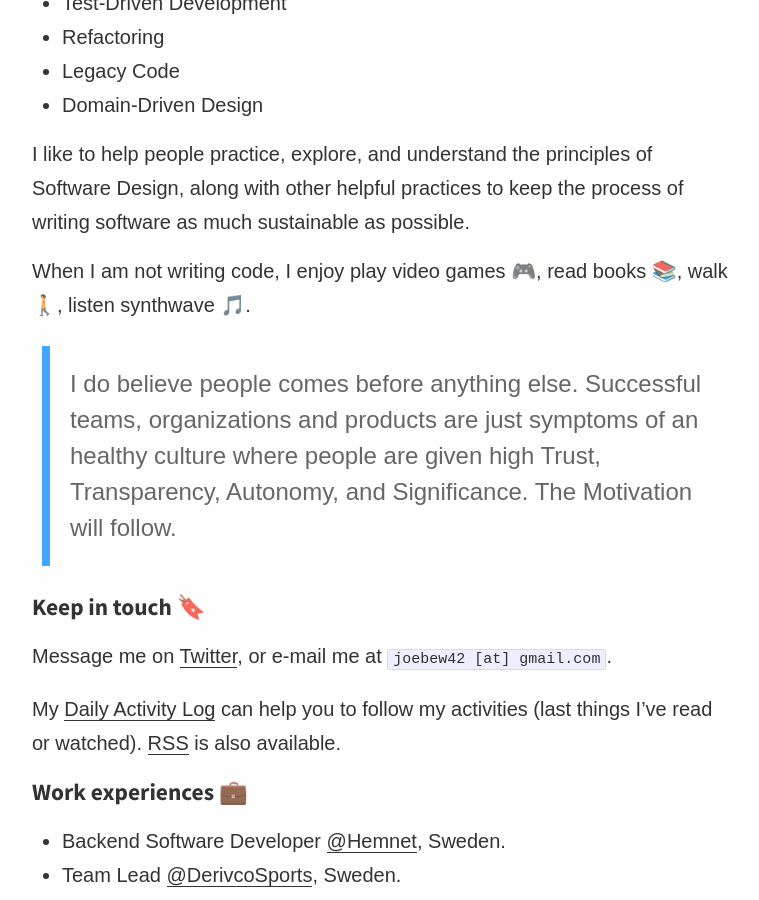
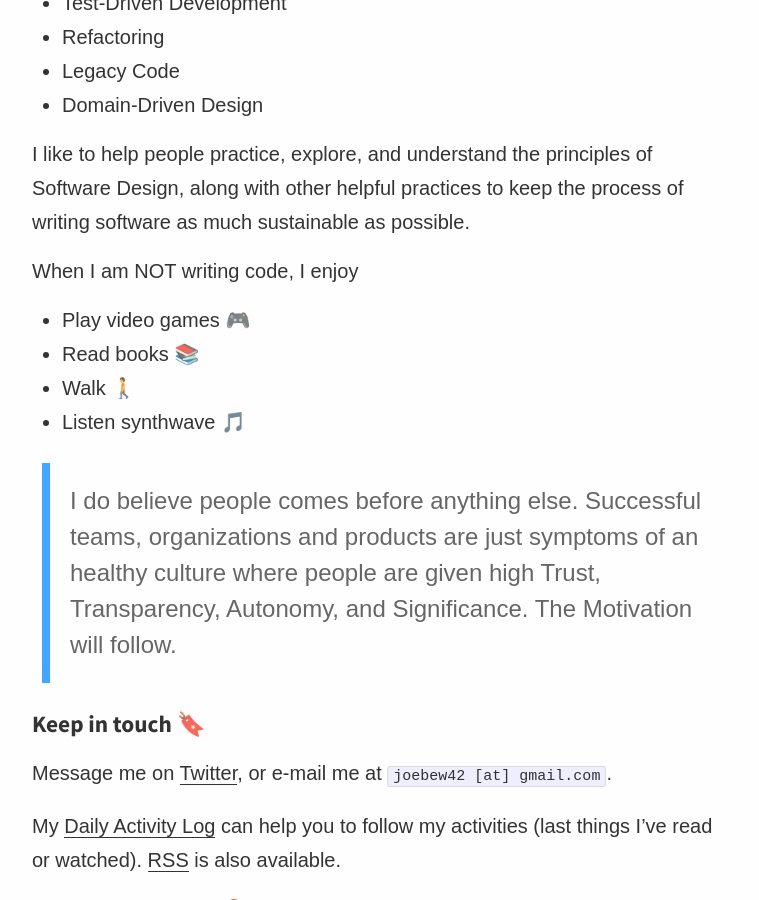
Before and after one commit to joebew42/joebew42.github.io, a Jekyll site: the page built from about.md, in a window 1280 px wide and 900 px high, scrolled down 335 px. Shown: the whole window, without its empty margins (258-1017 px from the left). Built offline with Jekyll 4.4.1, drawn with Linux system fonts in a browser that asks for light colours; emoji names are drawn with the system emoji font; some web fonts are replaced.

Commit message:
use list

```diff
--- a/about.md
+++ b/about.md
@@ -18,7 +18,12 @@ I am a Software Professional and Technical Trainer, focused on Software Design P
 
 I like to help people practice, explore, and understand the principles of Software Design, along with other helpful practices to keep the process of writing software as much sustainable as possible.
 
-When I am not writing code, I enjoy play video games :video_game:, read books :books:, walk :walking:, listen synthwave :musical_note:.
+When I am NOT writing code, I enjoy
+
+- Play video games :video_game:
+- Read books :books:
+- Walk :walking:
+- Listen synthwave :musical_note:
 
 > I do believe people comes before anything else. Successful teams, organizations and products are just symptoms of an healthy culture where people are given high Trust, Transparency, Autonomy, and Significance. The Motivation will follow.
 
```
